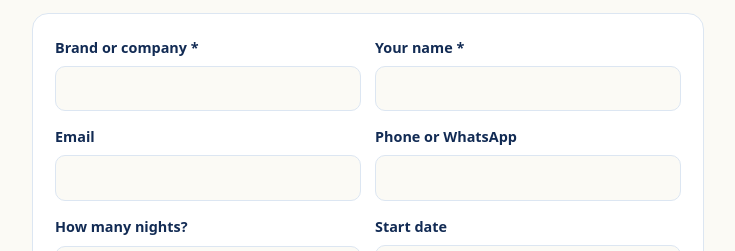
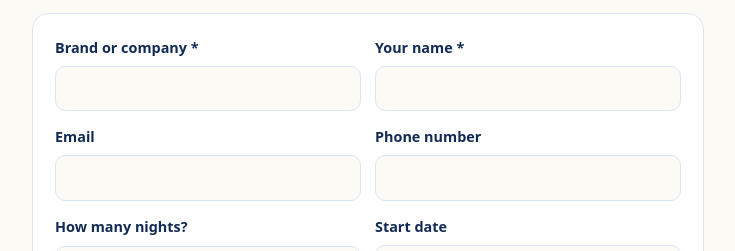
Before and after one commit to etineh/penpus-web, a Next.js app: page /sponsor in a window 1280 px wide. Shown: the part 1528-1779 px from the top of the page, without its empty margins (272-1007 px from the left). Built offline with nearby package versions, Linux system fonts and the light colour scheme; no server answers.

Commit message:
Quiz night sponsor 4

```diff
--- a/app/sponsor/SponsorPage.tsx
+++ b/app/sponsor/SponsorPage.tsx
@@ -288,7 +288,7 @@ export default function SponsorPage() {
               <input type="email" value={email} onChange={(e) => setEmail(e.target.value)} maxLength={120} autoComplete="email" />
             </label>
             <label>
-              Phone or WhatsApp
+              Phone number
               <input type="tel" value={phone} onChange={(e) => setPhone(e.target.value)} maxLength={40} autoComplete="tel" />
             </label>
           </div>
```
